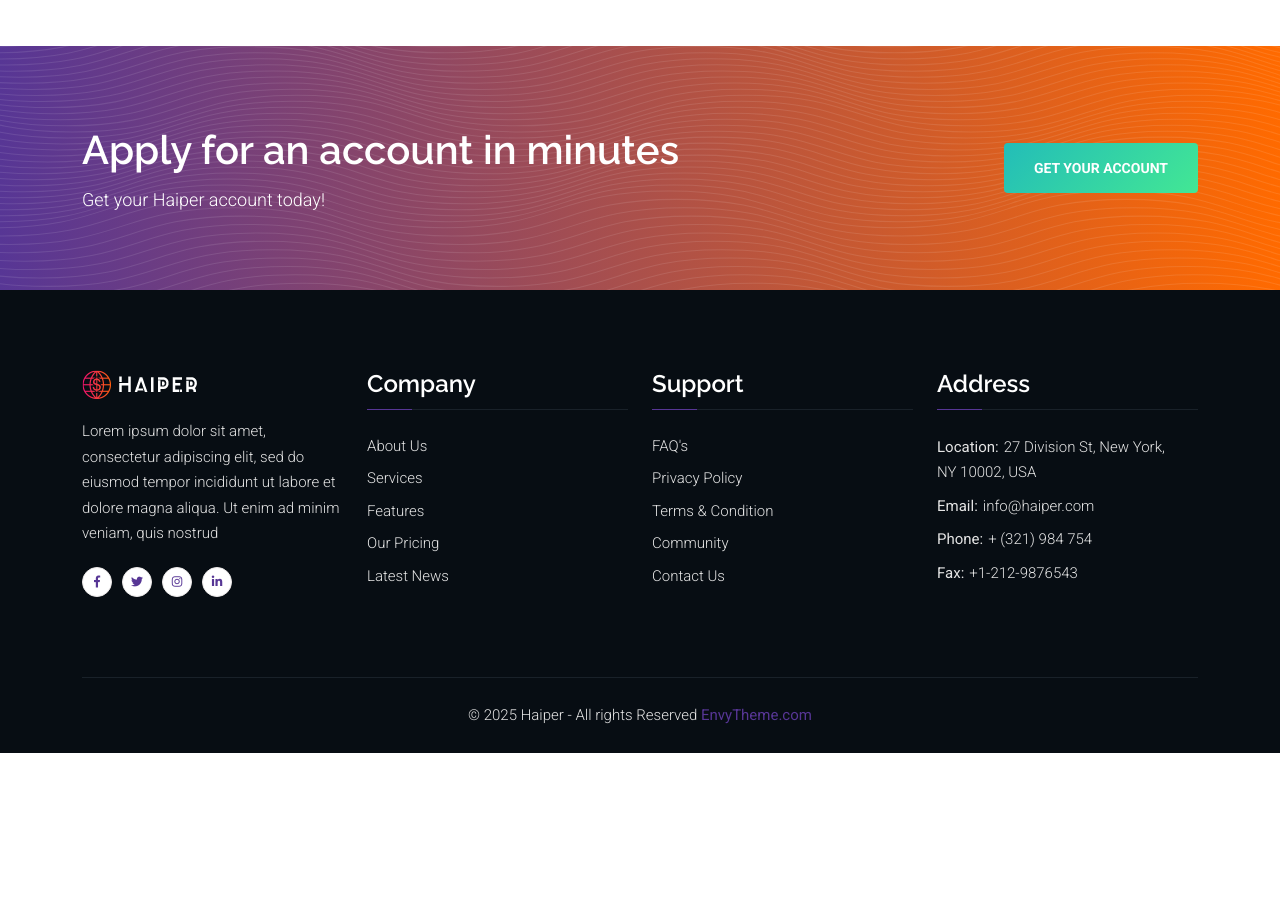
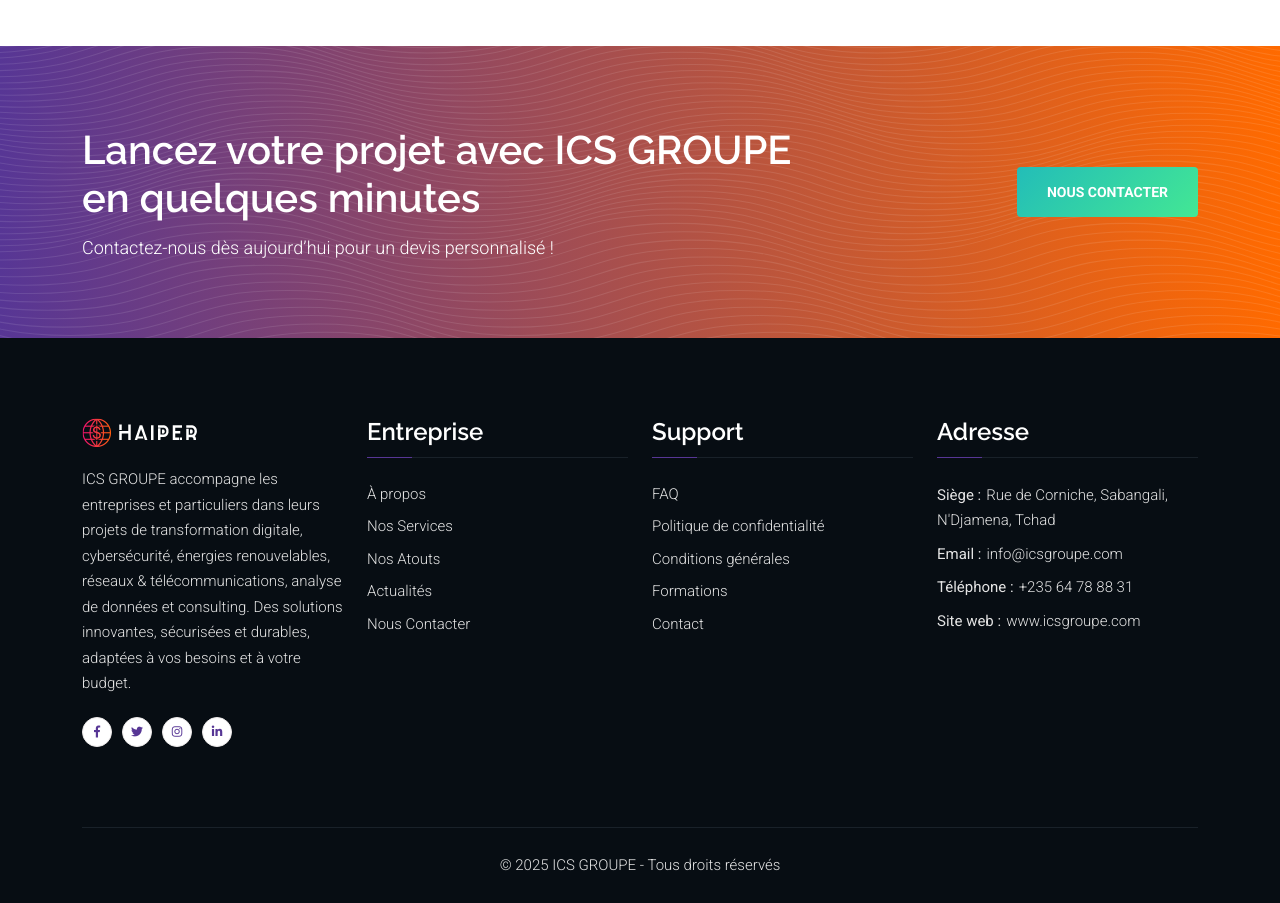
Before and after one commit to Amemorte99/ics-group-front, a Next.js app: page /faq in a window 1280 px wide. Shown: the part 1660-2563 px from the top of the page. Before the commit the page ends 2413 px from the top, so only its background shows below. Built offline with nearby package versions, Linux system fonts and the light colour scheme.

Commit message:
fin home

```diff
--- a/components/Common/AccountCreateArea.js
+++ b/components/Common/AccountCreateArea.js
@@ -8,14 +8,14 @@ class AccountCreateArea extends Component {
                 <div className="container account-create-content">
                     <div className="row align-items-center">
                         <div className="col-lg-8">
-                            <h2>Apply for an account in minutes</h2>
-                            <p>Get your Haiper account today!</p>
+                            <h2>Lancez votre projet avec ICS GROUPE en quelques minutes</h2>
+                            <p>Contactez-nous dès aujourd’hui pour un devis personnalisé !</p>
                         </div>
 
                         <div className="col-lg-4">
                             <div className="create-account">
-                                <Link href="/sign-up">
-                                    <a className="btn btn-primary">Get Your Account</a>
+                                <Link href="/contact">
+                                    <a className="btn btn-primary">Nous Contacter</a>
                                 </Link>
                             </div>
                         </div>
--- a/components/Layouts/Footer.js
+++ b/components/Layouts/Footer.js
@@ -14,27 +14,27 @@ class Footer extends Component {
                                     <Link href="/">
                                         <a><img src="/images/logo.png" alt="logo" /></a>
                                     </Link>
-                                    <p>Lorem ipsum dolor sit amet, consectetur adipiscing elit, sed do eiusmod tempor incididunt ut labore et dolore magna aliqua. Ut enim ad minim veniam, quis nostrud</p>
+                                    <p>ICS GROUPE accompagne les entreprises et particuliers dans leurs projets de transformation digitale, cybersécurité, énergies renouvelables, réseaux & télécommunications, analyse de données et consulting. Des solutions innovantes, sécurisées et durables, adaptées à vos besoins et à votre budget.</p>
                                 </div>
 
                                 <ul className="social-links">
                                     <li>
-                                        <a href="https://www.facebook.com/" target="_blank">
+                                        <a href="https://www.facebook.com/" target="_blank" rel="noopener noreferrer">
                                             <i className="fab fa-facebook-f"></i>
                                         </a>
                                     </li>
                                     <li>
-                                        <a href="https://twitter.com/" target="_blank">
+                                        <a href="https://twitter.com/" target="_blank" rel="noopener noreferrer">
                                             <i className="fab fa-twitter"></i>
                                         </a>
                                     </li>
                                     <li>
-                                        <a href="https://www.instagram.com/" target="_blank">
+                                        <a href="https://www.instagram.com/" target="_blank" rel="noopener noreferrer">
                                             <i className="fab fa-instagram"></i>
                                         </a>
                                     </li>
                                     <li>
-                                        <a href="https://www.linkedin.com/" target="_blank">
+                                        <a href="https://www.linkedin.com/" target="_blank" rel="noopener noreferrer">
                                             <i className="fab fa-linkedin-in"></i>
                                         </a>
                                     </li>
@@ -44,32 +44,32 @@ class Footer extends Component {
 
                         <div className="col-lg-3 col-sm-6 col-md-6">
                             <div className="single-footer-widget pl-5">
-                                <h3>Company</h3>
+                                <h3>Entreprise</h3>
 
                                 <ul className="list">
                                     <li>
                                         <Link href="/about-us">
-                                            <a>About Us</a>
+                                            <a>À propos</a>
                                         </Link>
                                     </li>
                                     <li>
-                                        <Link href="#">
-                                            <a>Services</a>
+                                        <Link href="/services">
+                                            <a>Nos Services</a>
                                         </Link>
                                     </li>
                                     <li>
-                                        <Link href="/features-one">
-                                            <a>Features</a>
+                                        <Link href="/features">
+                                            <a>Nos Atouts</a>
                                         </Link>
                                     </li>
                                     <li>
-                                        <Link href="/pricing">
-                                            <a>Our Pricing</a>
+                                        <Link href="/blog">
+                                            <a>Actualités</a>
                                         </Link>
                                     </li>
                                     <li>
-                                        <Link href="/blog-one">
-                                            <a>Latest News</a>
+                                        <Link href="/contact">
+                                            <a>Nous Contacter</a>
                                         </Link>
                                     </li>
                                 </ul>
@@ -83,27 +83,27 @@ class Footer extends Component {
                                 <ul className="list">
                                     <li>
                                         <Link href="/faq">
-                                            <a>FAQ's</a>
+                                            <a>FAQ</a>
                                         </Link>
                                     </li>
                                     <li>
                                         <Link href="/privacy-policy">
-                                            <a>Privacy Policy</a>
+                                            <a>Politique de confidentialité</a>
                                         </Link>
                                     </li>
                                     <li>
                                         <Link href="/terms-condition">
-                                            <a>Terms & Condition</a>
+                                            <a>Conditions générales</a>
                                         </Link>
                                     </li>
                                     <li>
-                                        <Link href="#">
-                                            <a>Community</a>
+                                        <Link href="/formations">
+                                            <a>Formations</a>
                                         </Link>
                                     </li>
                                     <li>
                                         <Link href="/contact">
-                                            <a>Contact Us</a>
+                                            <a>Contact</a>
                                         </Link>
                                     </li>
                                 </ul>
@@ -112,24 +112,24 @@ class Footer extends Component {
 
                         <div className="col-lg-3 col-sm-6 col-md-6">
                             <div className="single-footer-widget">
-                                <h3>Address</h3>
+                                <h3>Adresse</h3>
 
                                 <ul className="footer-contact-info">
                                     <li>
-                                        <span className="mr-1">Location:</span>
-                                        27 Division St, New York, <br /> NY 10002, USA
+                                        <span className="mr-1">Siège :</span>
+                                        Rue de Corniche, Sabangali, <br /> N'Djamena, Tchad
                                     </li>
                                     <li>
-                                        <span className="mr-1">Email:</span>
-                                        info@haiper.com
+                                        <span className="mr-1">Email :</span>
+                                        info@icsgroupe.com
                                     </li>
                                     <li>
-                                        <span className="mr-1">Phone:</span>
-                                        + (321) 984 754
+                                        <span className="mr-1">Téléphone :</span>
+                                        +235 64 78 88 31
                                     </li>
                                     <li>
-                                        <span className="mr-1">Fax:</span>
-                                        +1-212-9876543
+                                        <span className="mr-1">Site web :</span>
+                                        www.icsgroupe.com
                                     </li>
                                 </ul>
                             </div>
@@ -137,7 +137,7 @@ class Footer extends Component {
                     </div>
 
                     <div className="copyright-area">
-                        <p>© {currentYear} Haiper - All rights Reserved <a href="http://envytheme.com/" target="_blank">EnvyTheme.com</a></p>
+                        <p>© {currentYear} ICS GROUPE - Tous droits réservés</p>
                     </div>
                 </div>
             </footer>
```
Also changed, not shown: components/Common/EasyPaymentBorrow.js (+5 -5 lines), components/Common/PartnerContent.js (+29 -37 lines), components/HomeOne/AppDownloadContent.js (+12 -12 lines).
